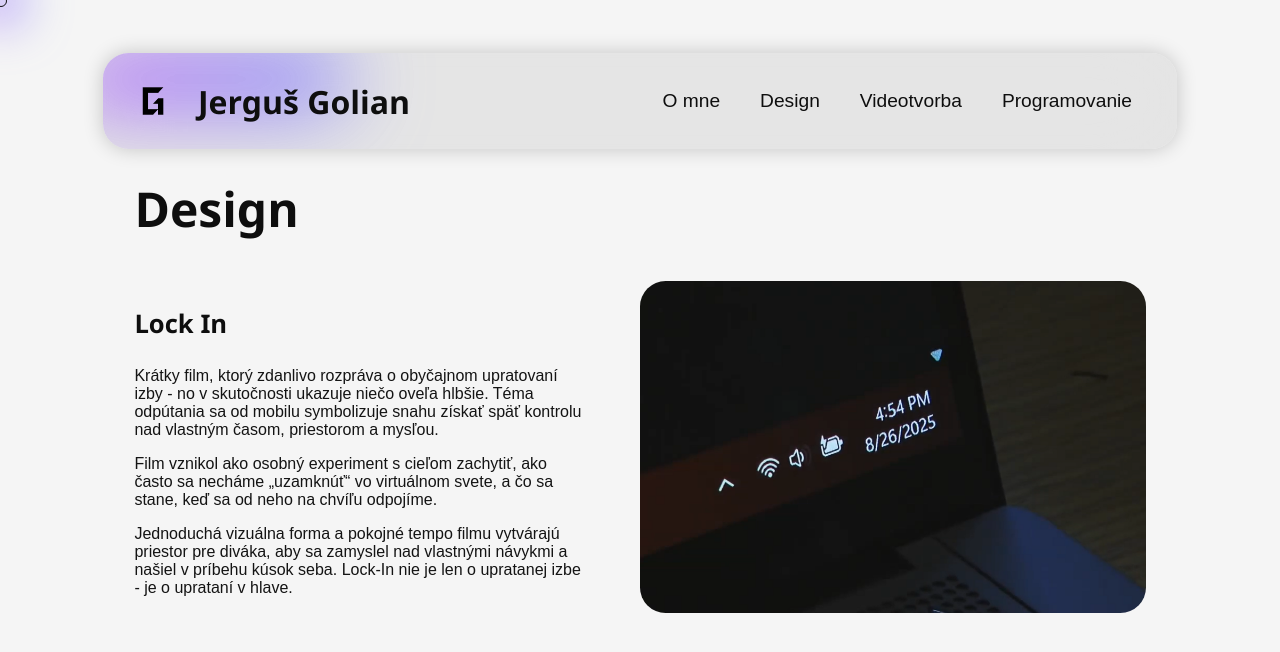
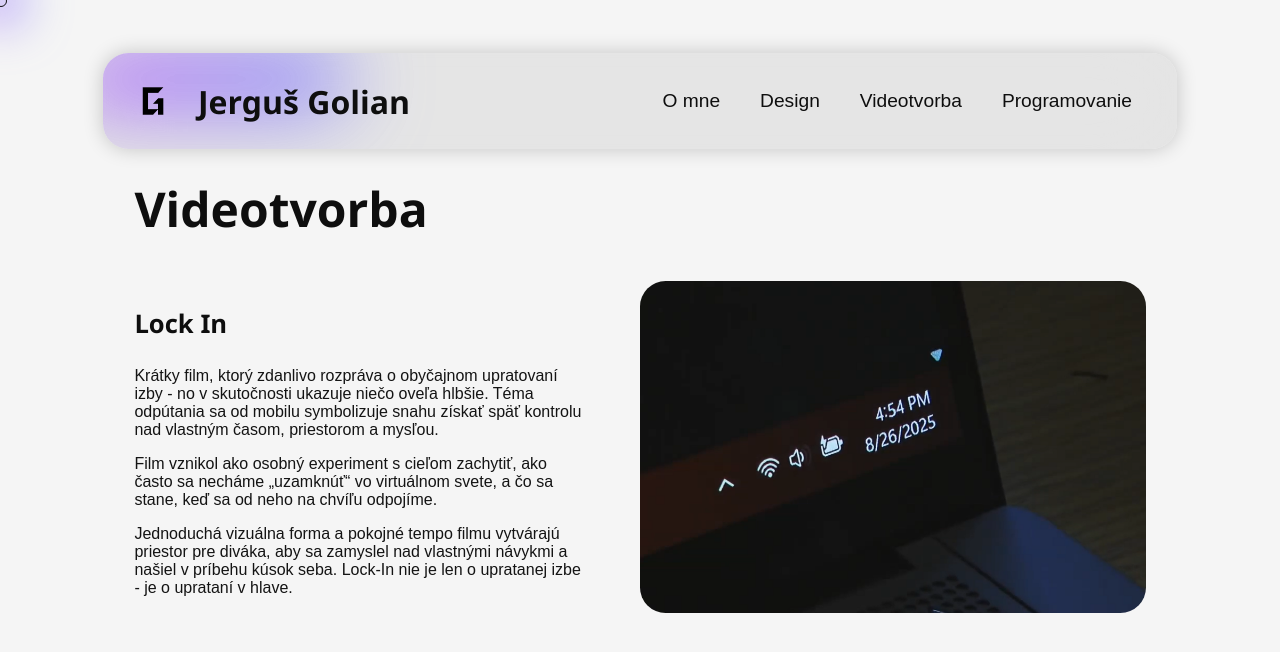
Before and after one commit to jergusgolian/portfolio, a Jekyll site: the page built from videomaking.html, in a window 1280 px wide. Shown: the top 652 px of the page. Built offline with Jekyll 4.4.1, drawn with Linux system fonts in a browser that asks for light colours.

Commit message:
Update videomaking.html

```diff
--- a/videomaking.html
+++ b/videomaking.html
@@ -10,7 +10,7 @@ layout: default
     <div class="tab"></div>
 
     <div id="design">
-        <h2>Design</h2>
+        <h2>Videotvorba</h2>
 
         {% assign design_projects = site.projects | where: "category", "videomaking" | sort: "date" | reverse %}
 
```
